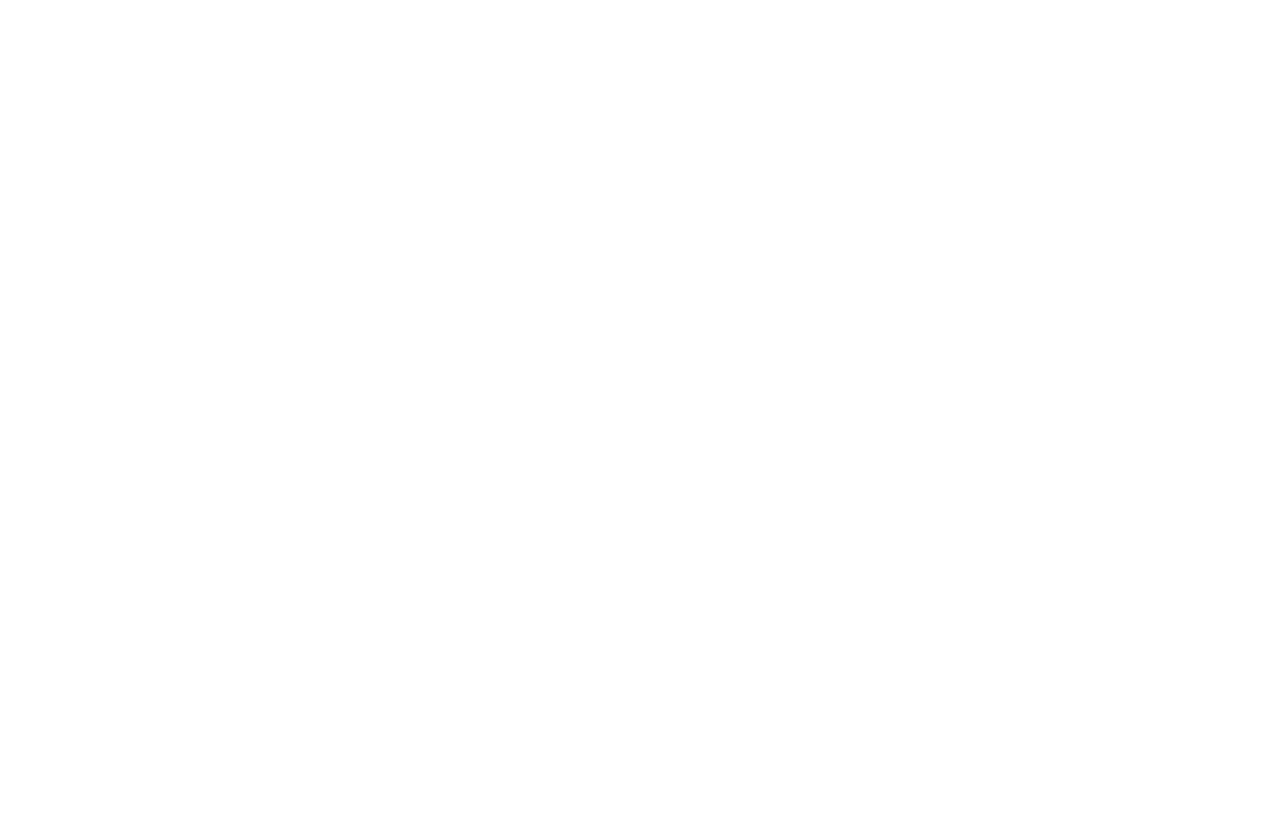
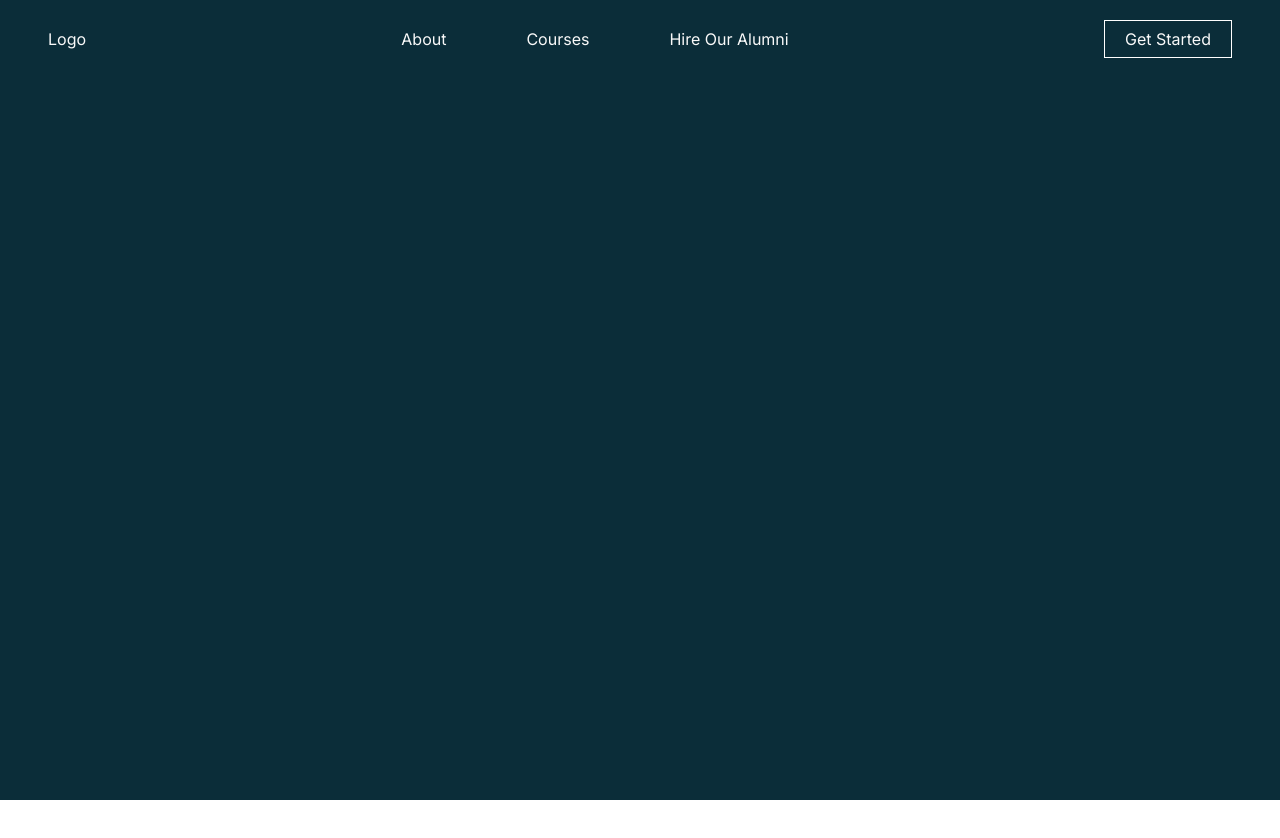
Before and after one commit to souravnub/BSF-Systems, a Next.js app: page / in a window 1280 px wide. Shown: the top 838 px of the page. Before the commit the page ends 800 px from the top, so only its background shows below. Built offline with nearby package versions, Linux system fonts and the light colour scheme.

Commit message:
made navbar with scroll animations

```diff
--- /dev/null
+++ b/src/app/components/Navbar/Nav.js
@@ -0,0 +1,59 @@
+"use client";
+import gsap from "gsap";
+import ScrollTrigger from "gsap/dist/ScrollTrigger";
+import Link from "next/link";
+import { useEffect, useRef } from "react";
+import { navBarAnimation } from "./animations";
+gsap.registerPlugin(ScrollTrigger);
+
+const Nav = () => {
+    const navRef = useRef();
+    const navLinks = [
+        {
+            name: "About",
+            href: "/about",
+        },
+        {
+            name: "Courses",
+            href: "/courses",
+        },
+        {
+            name: "Hire Our Alumni",
+            href: "/hireAlumni",
+        },
+    ];
+
+    useEffect(() => {
+        navBarAnimation(navRef.current);
+    }, []);
+
+    return (
+        <nav className="fixed w-full text-light">
+            <div
+                className="flex  justify-between items-center container py-5"
+                ref={navRef}>
+                <h3>Logo</h3>
+
+                <ul className="gap-12  hidden md:flex lg:gap-20">
+                    {navLinks.map(({ name, href }) => (
+                        <li key={href}>
+                            <Link
+                                href={href}
+                                className="after:content-[''] after:bg-light after:block after:h-px after:rounded-full after:w-1/2 after:mx-auto after:scale-x-0 after:hover:scale-x-100 after:transition-transform after:origin-left">
+                                {name}
+                            </Link>
+                        </li>
+                    ))}
+                </ul>
+
+                <Link
+                    href="/courses"
+                    className="inline-block px-5 py-1.5 border-white border hover:bg-primary-dark transition">
+                    Get Started
+                </Link>
+            </div>
+        </nav>
+    );
+};
+
+export default Nav;
--- /dev/null
+++ b/src/app/components/Navbar/animations.js
@@ -0,0 +1,17 @@
+const { default: theme } = require("@/utils/tailwindTheme");
+const { default: gsap } = require("gsap");
+
+export const navBarAnimation = (nav) => {
+    return gsap.timeline().to(nav, {
+        paddingBlock: theme.padding[1.5],
+        backgroundColor: "rgba(0,0,0, .5)",
+        ease: "power3.inOut",
+        scrollTrigger: {
+            scrub: 1,
+            trigger: document.body,
+            start: "10px top",
+            end: "10px top",
+            toggleActions: "play none reverse none",
+        },
+    });
+};
--- a/src/app/layout.js
+++ b/src/app/layout.js
@@ -1,17 +1,21 @@
-import { Inter } from 'next/font/google'
-import './globals.css'
+import { Inter } from "next/font/google";
+import Nav from "@/app/components/Navbar/Nav";
+import "./globals.css";
 
-const inter = Inter({ subsets: ['latin'] })
+const inter = Inter({ subsets: ["latin"] });
 
 export const metadata = {
-  title: 'Create Next App',
-  description: 'Generated by create next app',
-}
+    title: "Create Next App",
+    description: "Generated by create next app",
+};
 
 export default function RootLayout({ children }) {
-  return (
-    <html lang="en">
-      <body className={inter.className}>{children}</body>
-    </html>
-  )
+    return (
+        <html lang="en">
+            <body className={inter.className}>
+                <Nav />
+                <main>{children}</main>
+            </body>
+        </html>
+    );
 }
--- a/src/app/page.js
+++ b/src/app/page.js
@@ -1,3 +1,7 @@
 export default function Home() {
-    return <main></main>;
+    return (
+        <main className="min-h-[250vh]">
+            <section className="min-h-screen bg-primary"></section>
+        </main>
+    );
 }
--- /dev/null
+++ b/src/utils/tailwindTheme.js
@@ -0,0 +1,5 @@
+const tailwindConfig = require("../../tailwind.config");
+const resolveConfig = require("tailwindcss/resolveConfig");
+
+const { theme } = resolveConfig(tailwindConfig);
+export default theme;
--- a/tailwind.config.js
+++ b/tailwind.config.js
@@ -1,18 +1,33 @@
 /** @type {import('tailwindcss').Config} */
 module.exports = {
     content: [
-    './src/pages/**/*.{js,ts,jsx,tsx,mdx}',
-    './src/components/**/*.{js,ts,jsx,tsx,mdx}',
-    './src/app/**/*.{js,ts,jsx,tsx,mdx}',
+        "./src/pages/**/*.{js,ts,jsx,tsx,mdx}",
+        "./src/components/**/*.{js,ts,jsx,tsx,mdx}",
+        "./src/app/**/*.{js,ts,jsx,tsx,mdx}",
     ],
     theme: {
+        container: {
+            padding: {
+                DEFAULT: "1rem",
+                sm: "2rem",
+                md: "3rem",
+            },
+            center: true,
+        },
         extend: {
             backgroundImage: {
-        'gradient-radial': 'radial-gradient(var(--tw-gradient-stops))',
-        'gradient-conic':
-          'conic-gradient(from 180deg at 50% 50%, var(--tw-gradient-stops))',
+                "gradient-radial": "radial-gradient(var(--tw-gradient-stops))",
+                "gradient-conic":
+                    "conic-gradient(from 180deg at 50% 50%, var(--tw-gradient-stops))",
+            },
+            colors: {
+                light: "#F9F9F9",
+            },
+            backgroundColor: {
+                primary: "#0b2d39",
+                "primary-dark": "#082029",
             },
         },
     },
     plugins: [],
-}
+};
```
Also changed, not shown: package.json (+6 -5 lines), 1 other file (tests, documents, lock files or other folders). Lines whose indentation alone changed are shown as unchanged.
